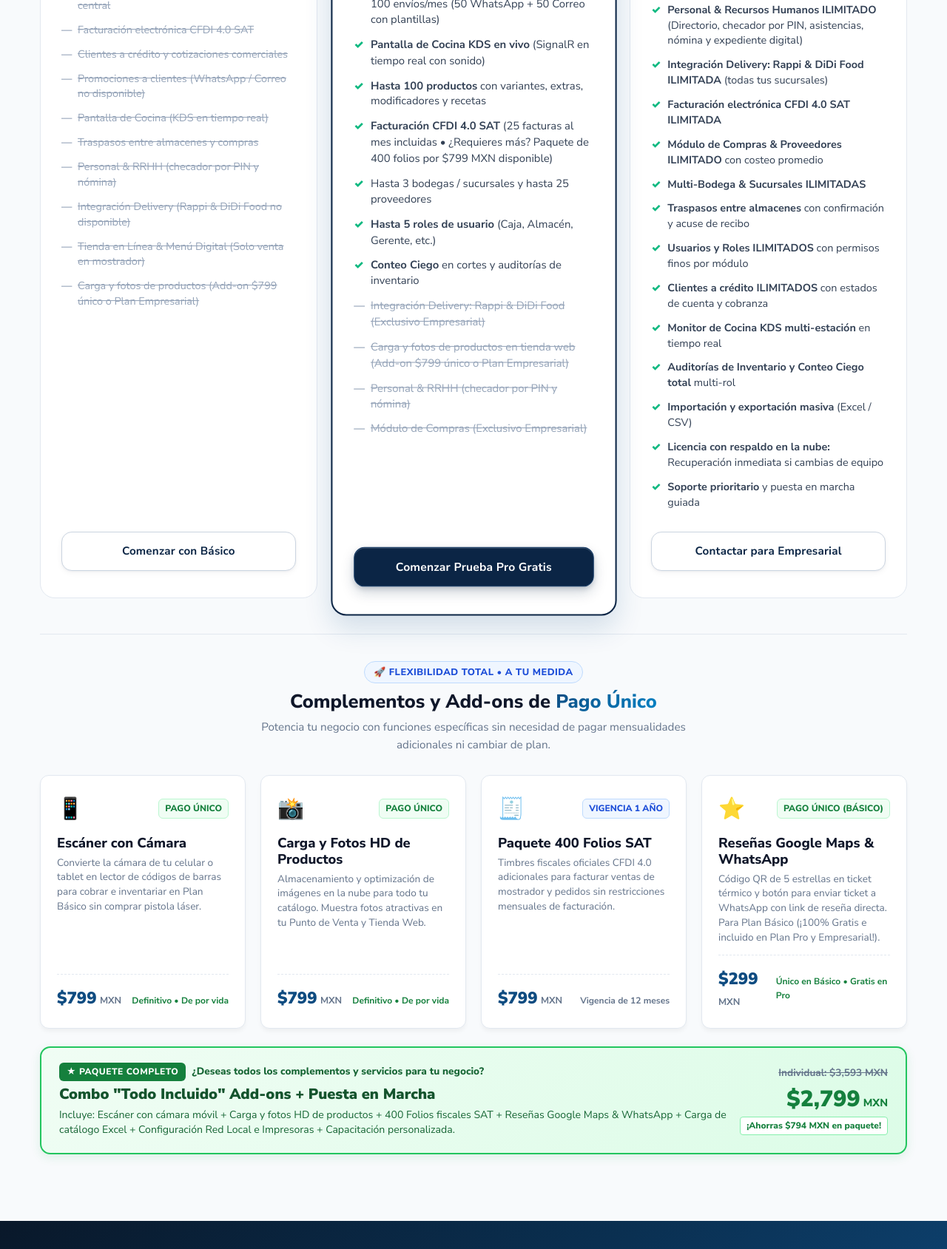
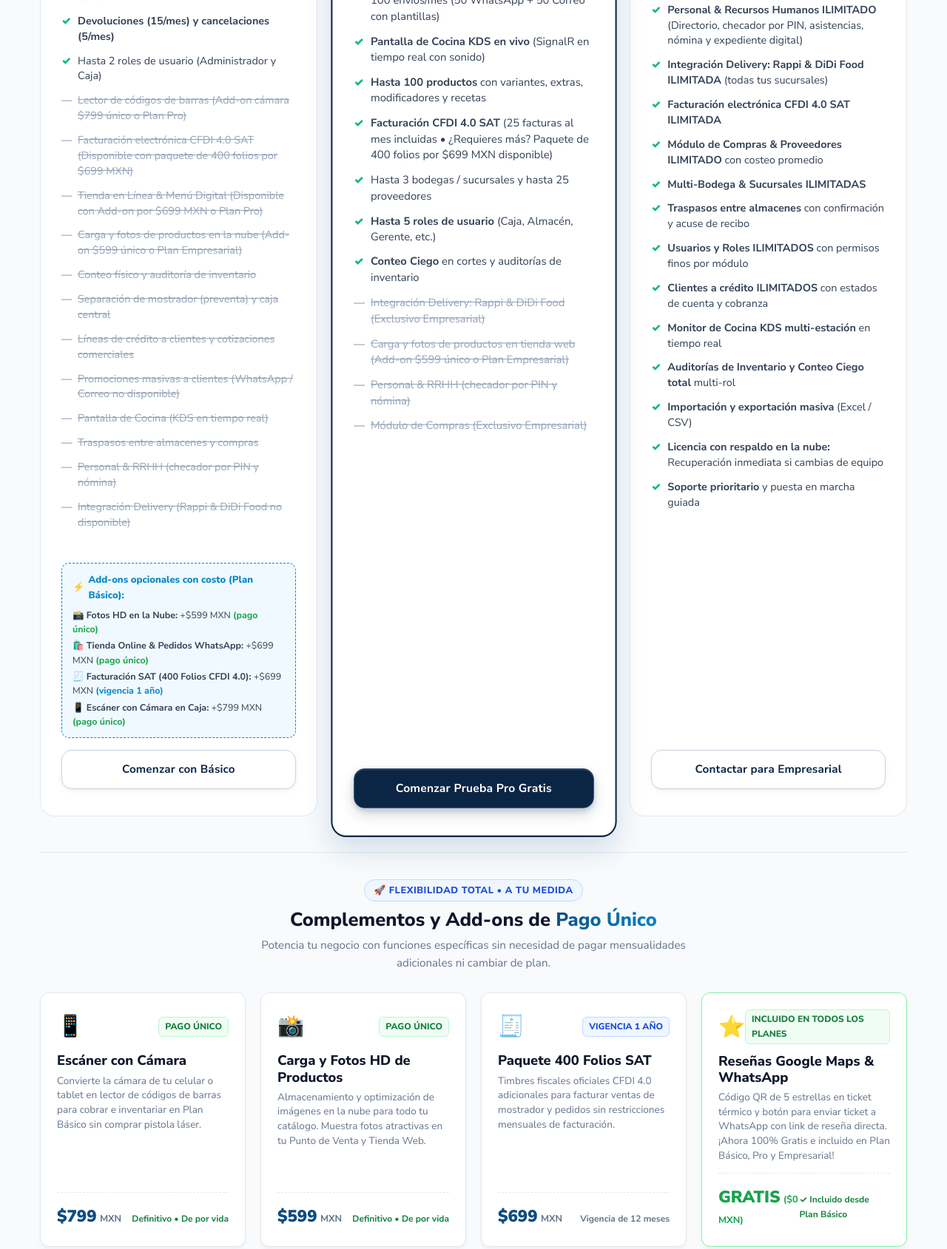
Before and after one commit to J3susAlf/puntogo-landing, a website: page index.html in a window 1280 px wide. Shown: the part 5831-7520 px from the top of the page at 74% size. Drawn offline with Linux system fonts and the light colour scheme.

Commit message:
AJUSTES EN LOS PLANES

```diff
--- a/index.html
+++ b/index.html
@@ -2112,23 +2112,41 @@
             <li class="check"><strong>Caja express & mostrador unificado</strong> (1 caja activa)</li>
             <li class="check">1 sucursal y 1 almacén principal</li>
             <li class="check"><strong>Hasta 50 productos</strong> con control de existencias</li>
+            <li class="check"><strong>Categorías, grupos de opciones y extras</strong> en productos</li>
+            <li class="check"><strong>Hasta 50 clientes registrados</strong> (alta rápida en caja y consulta en órdenes)</li>
+            <li class="check"><strong>Reseñas Google Maps en Ticket y WhatsApp:</strong> QR 5 estrellas y envío con 1 clic al cobrar (¡100% Incluido!)</li>
+            <li class="check"><strong>Impresión de tickets térmicos</strong> (58mm / 80mm) y reimpresión</li>
+            <li class="check"><strong>Ventas en espera & cuentas abiertas</strong> (Mesa 1 a 4 y Domicilio agrupados en una sola nota)</li>
             <li class="check"><strong>Corte de caja ciego</strong> y reportes de cierre de turno</li>
+            <li class="check"><strong>Devoluciones (15/mes) y cancelaciones (5/mes)</strong></li>
             <li class="check">Hasta 2 roles de usuario (Administrador y Caja)</li>
-            <li class="unsupported">Impresión de tickets térmicos (58mm / 80mm) y reimpresión</li>
             <li class="unsupported">Lector de códigos de barras (Add-on cámara $799 único o Plan Pro)</li>
-            <li class="unsupported">Reseñas Google Maps en Ticket y WhatsApp (Add-on $299 único o gratis en Pro)</li>
+            <li class="unsupported">Facturación electrónica CFDI 4.0 SAT (Disponible con paquete de 400 folios por $699 MXN)</li>
+            <li class="unsupported">Tienda en Línea & Menú Digital (Disponible con Add-on por $699 MXN o Plan Pro)</li>
+            <li class="unsupported">Carga y fotos de productos en la nube (Add-on $599 único o Plan Empresarial)</li>
             <li class="unsupported">Conteo físico y auditoría de inventario</li>
             <li class="unsupported">Separación de mostrador (preventa) y caja central</li>
-            <li class="unsupported">Facturación electrónica CFDI 4.0 SAT</li>
-            <li class="unsupported">Clientes a crédito y cotizaciones comerciales</li>
-            <li class="unsupported">Promociones a clientes (WhatsApp / Correo no disponible)</li>
+            <li class="unsupported">Líneas de crédito a clientes y cotizaciones comerciales</li>
+            <li class="unsupported">Promociones masivas a clientes (WhatsApp / Correo no disponible)</li>
             <li class="unsupported">Pantalla de Cocina (KDS en tiempo real)</li>
             <li class="unsupported">Traspasos entre almacenes y compras</li>
             <li class="unsupported">Personal & RRHH (checador por PIN y nómina)</li>
             <li class="unsupported">Integración Delivery (Rappi & DiDi Food no disponible)</li>
-            <li class="unsupported">Tienda en Línea & Menú Digital (Solo venta en mostrador)</li>
-            <li class="unsupported">Carga y fotos de productos (Add-on $799 único o Plan Empresarial)</li>
           </ul>
+
+          <!-- Add-ons Opcionales Disponibles para Básico -->
+          <div style="background: #f0f9ff; border: 1.5px dashed #0284c7; border-radius: 10px; padding: 12px 14px; margin: 14px 0 16px 0; text-align: left;">
+            <div style="font-size: 0.82rem; font-weight: 800; color: #0284c7; margin-bottom: 6px; display: flex; align-items: center; gap: 5px;">
+              <span>⚡</span>
+              <span>Add-ons opcionales con costo (Plan Básico):</span>
+            </div>
+            <ul style="list-style: none; padding: 0; margin: 0; font-size: 0.78rem; color: #334155; line-height: 1.55;">
+              <li style="margin-bottom: 3px;">📸 <strong>Fotos HD en la Nube:</strong> +$599 MXN <span style="color:#16a34a; font-weight:700;">(pago único)</span></li>
+              <li style="margin-bottom: 3px;">🛍️ <strong>Tienda Online & Pedidos WhatsApp:</strong> +$699 MXN <span style="color:#16a34a; font-weight:700;">(pago único)</span></li>
+              <li style="margin-bottom: 3px;">🧾 <strong>Facturación SAT (400 Folios CFDI 4.0):</strong> +$699 MXN <span style="color:#0284c7; font-weight:700;">(vigencia 1 año)</span></li>
+              <li>📱 <strong>Escáner con Cámara en Caja:</strong> +$799 MXN <span style="color:#16a34a; font-weight:700;">(pago único)</span></li>
+            </ul>
+          </div>
 
           <a href="#" class="btn btn-secondary" data-open-trial-modal="true" data-trial-plan="BÁSICO">
             Comenzar con Básico
@@ -2160,12 +2178,12 @@
             <li class="check"><strong>Promociones WhatsApp & Correo en 1 clic:</strong> 100 envíos/mes (50 WhatsApp + 50 Correo con plantillas)</li>
             <li class="check"><strong>Pantalla de Cocina KDS en vivo</strong> (SignalR en tiempo real con sonido)</li>
             <li class="check"><strong>Hasta 100 productos</strong> con variantes, extras, modificadores y recetas</li>
-            <li class="check"><strong>Facturación CFDI 4.0 SAT</strong> (25 facturas al mes incluidas • ¿Requieres más? Paquete de 400 folios por $799 MXN disponible)</li>
+            <li class="check"><strong>Facturación CFDI 4.0 SAT</strong> (25 facturas al mes incluidas • ¿Requieres más? Paquete de 400 folios por $699 MXN disponible)</li>
             <li class="check">Hasta 3 bodegas / sucursales y hasta 25 proveedores</li>
             <li class="check"><strong>Hasta 5 roles de usuario</strong> (Caja, Almacén, Gerente, etc.)</li>
             <li class="check"><strong>Conteo Ciego</strong> en cortes y auditorías de inventario</li>
             <li class="unsupported">Integración Delivery: Rappi & DiDi Food (Exclusivo Empresarial)</li>
-            <li class="unsupported">Carga y fotos de productos en tienda web (Add-on $799 único o Plan Empresarial)</li>
+            <li class="unsupported">Carga y fotos de productos en tienda web (Add-on $599 único o Plan Empresarial)</li>
             <li class="unsupported">Personal & RRHH (checador por PIN y nómina)</li>
             <li class="unsupported">Módulo de Compras (Exclusivo Empresarial)</li>
           </ul>
@@ -2272,7 +2290,7 @@
             </div>
             <div style="border-top: 1px dashed #e2e8f0; padding-top: 14px; display: flex; justify-content: space-between; align-items: baseline;">
               <div>
-                <span style="font-size: 1.4rem; font-weight: 900; color: #0f4c81;">$799</span>
+                <span style="font-size: 1.4rem; font-weight: 900; color: #0f4c81;">$599</span>
                 <span style="font-size: 0.8rem; color: #64748b; font-weight: 700;"> MXN</span>
               </div>
               <span style="font-size: 0.75rem; color: #15803d; font-weight: 700;">Definitivo • De por vida</span>
@@ -2293,7 +2311,7 @@
             </div>
             <div style="border-top: 1px dashed #e2e8f0; padding-top: 14px; display: flex; justify-content: space-between; align-items: baseline;">
               <div>
-                <span style="font-size: 1.4rem; font-weight: 900; color: #0f4c81;">$799</span>
+                <span style="font-size: 1.4rem; font-weight: 900; color: #0f4c81;">$699</span>
                 <span style="font-size: 0.8rem; color: #64748b; font-weight: 700;"> MXN</span>
               </div>
               <span style="font-size: 0.75rem; color: #64748b; font-weight: 700;">Vigencia de 12 meses</span>
@@ -2301,23 +2319,44 @@
           </div>
 
           <!-- Card 4: Reseñas Google Maps & WhatsApp -->
-          <div style="background: #ffffff; border: 1.5px solid #e2e8f0; border-radius: 12px; padding: 22px; display: flex; flex-direction: column; justify-content: space-between; box-shadow: 0 4px 6px -1px rgba(0,0,0,0.05); transition: transform 0.2s, box-shadow 0.2s;">
+          <div style="background: #ffffff; border: 1.5px solid #86efac; border-radius: 12px; padding: 22px; display: flex; flex-direction: column; justify-content: space-between; box-shadow: 0 4px 6px -1px rgba(0,0,0,0.05); transition: transform 0.2s, box-shadow 0.2s;">
             <div>
               <div style="display: flex; justify-content: space-between; align-items: center; margin-bottom: 12px;">
                 <span style="font-size: 1.8rem;">⭐</span>
-                <span style="background: #f0fdf4; color: #15803d; font-size: 0.75rem; font-weight: 800; padding: 3px 8px; border-radius: 6px; border: 1px solid #bbf7d0;">PAGO ÚNICO (BÁSICO)</span>
+                <span style="background: #f0fdf4; color: #15803d; font-size: 0.75rem; font-weight: 800; padding: 3px 8px; border-radius: 6px; border: 1px solid #bbf7d0;">INCLUIDO EN TODOS LOS PLANES</span>
               </div>
               <h4 style="font-size: 1.15rem; font-weight: 800; color: #0f172a; margin-bottom: 6px;">Reseñas Google Maps & WhatsApp</h4>
               <p style="font-size: 0.85rem; color: #64748b; line-height: 1.45; margin-bottom: 14px;">
-                Código QR de 5 estrellas en ticket térmico y botón para enviar ticket a WhatsApp con link de reseña directa. Para Plan Básico (¡100% Gratis e incluido en Plan Pro y Empresarial!).
+                Código QR de 5 estrellas en ticket térmico y botón para enviar ticket a WhatsApp con link de reseña directa. ¡Ahora 100% Gratis e incluido en Plan Básico, Pro y Empresarial!
               </p>
             </div>
             <div style="border-top: 1px dashed #e2e8f0; padding-top: 14px; display: flex; justify-content: space-between; align-items: baseline;">
               <div>
-                <span style="font-size: 1.4rem; font-weight: 900; color: #0f4c81;">$299</span>
+                <span style="font-size: 1.4rem; font-weight: 900; color: #16a34a;">GRATIS</span>
+                <span style="font-size: 0.8rem; color: #16a34a; font-weight: 700;"> ($0 MXN)</span>
+              </div>
+              <span style="font-size: 0.75rem; color: #15803d; font-weight: 700;">✓ Incluido desde Plan Básico</span>
+            </div>
+          </div>
+
+          <!-- Card 5: Tienda en Línea & Menú Digital -->
+          <div style="background: #ffffff; border: 1.5px solid #0d9488; border-radius: 12px; padding: 22px; display: flex; flex-direction: column; justify-content: space-between; box-shadow: 0 4px 6px -1px rgba(0,0,0,0.05); transition: transform 0.2s, box-shadow 0.2s;">
+            <div>
+              <div style="display: flex; justify-content: space-between; align-items: center; margin-bottom: 12px;">
+                <span style="font-size: 1.8rem;">🛍️</span>
+                <span style="background: #f0fdfa; color: #0f766e; font-size: 0.75rem; font-weight: 800; padding: 3px 8px; border-radius: 6px; border: 1px solid #99f6e4;">PAGO ÚNICO DEFINITIVO</span>
+              </div>
+              <h4 style="font-size: 1.15rem; font-weight: 800; color: #0f172a; margin-bottom: 6px;">Tienda en Línea & Menú Digital</h4>
+              <p style="font-size: 0.85rem; color: #64748b; line-height: 1.45; margin-bottom: 14px;">
+                Catálogo web responsivo, carrito de compras y pedidos directos a WhatsApp para Plan Básico sin migrar a Plan Pro.
+              </p>
+            </div>
+            <div style="border-top: 1px dashed #e2e8f0; padding-top: 14px; display: flex; justify-content: space-between; align-items: baseline;">
+              <div>
+                <span style="font-size: 1.4rem; font-weight: 900; color: #0d9488;">$699</span>
                 <span style="font-size: 0.8rem; color: #64748b; font-weight: 700;"> MXN</span>
               </div>
-              <span style="font-size: 0.75rem; color: #15803d; font-weight: 700;">Único en Básico • Gratis en Pro</span>
+              <span style="font-size: 0.75rem; color: #64748b; font-weight: 700;">Pago único de por vida</span>
             </div>
           </div>
         </div>
```
